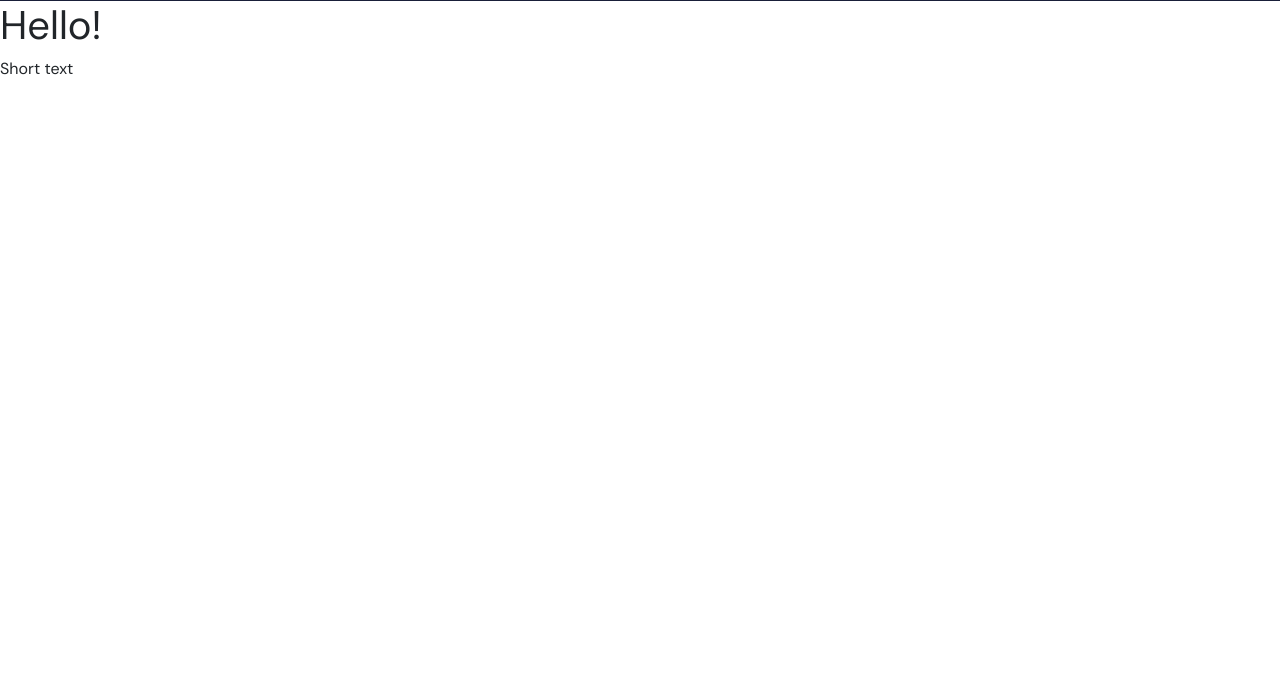
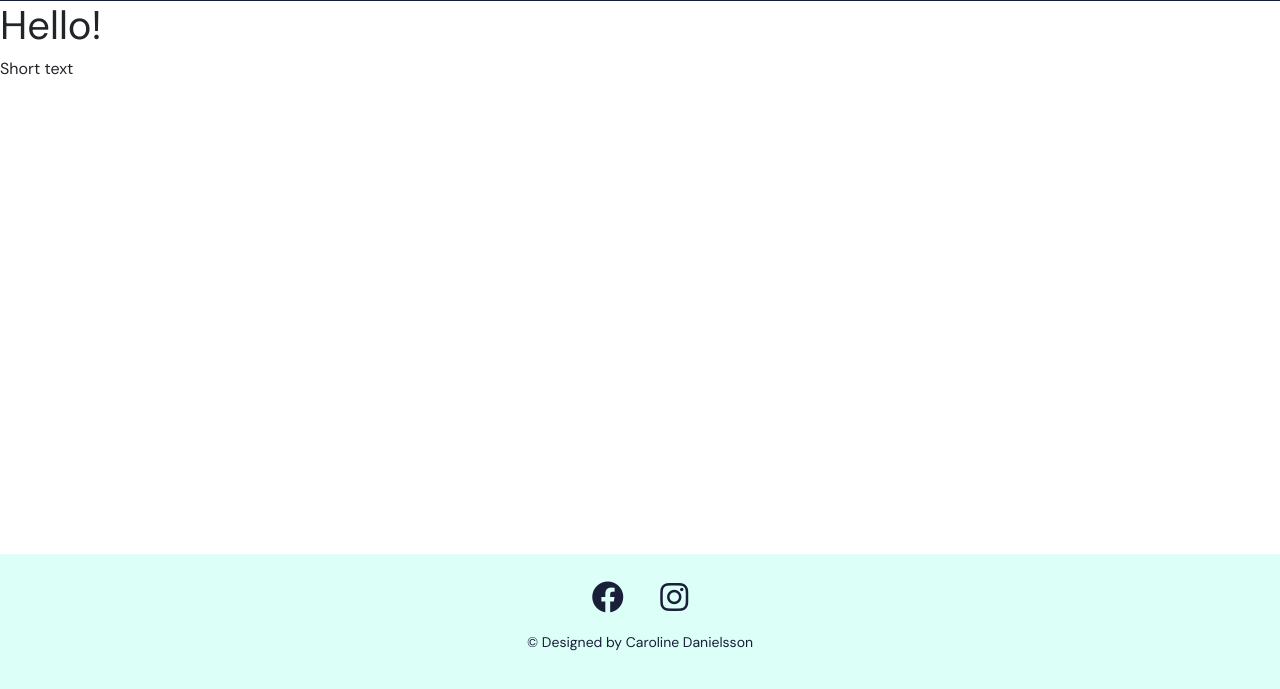
Before and after one commit to cardan22/pastryhub, a Django app: page / in a window 1280 px wide. Shown: the part 111-800 px from the top of the page. Run offline with Django 3.2, Linux system fonts and the light colour scheme; data that the repository does not hold is empty.

Commit message:
Add footer and styling

```diff
--- a/static/css/style.css
+++ b/static/css/style.css
@@ -16,6 +16,10 @@ body {
     display: flex;
     flex-direction: column;
     font-family: "DM Sans", sans-serif;
+}
+
+main {
+    flex: 1 0 auto;
 }
 
 /* Navigation */
@@ -62,17 +66,30 @@ body {
 
 /* Footer */
 
-footer {
+.footer {
     flex-shrink: 0;
     background-color: #DCFFF8;
-    display: flex;
     flex-direction: row;
     justify-content: center;
     align-items: center;
     color: #191F39;
+    text-align: center;
+    padding: 20px 0;
 }
 
-.social-icon {
+
+.footer-icons {
     height: 2rem;
     margin: 1rem;
+    font-size: 2rem;
+    color: #191F39;
 }
+
+.footer-icons:hover {
+    color: #FF6B8A;
+}
+
+.copyright {
+    font-size: 14px;
+    margin-top: 10px;
+}
--- a/templates/base.html
+++ b/templates/base.html
@@ -17,6 +17,7 @@
     <script src="https://cdn.jsdelivr.net/npm/bootstrap@5.0.1/dist/js/bootstrap.bundle.min.js"
     integrity="sha384-gtEjrD/SeCtmISkJkNUaaKMoLD0//ElJ19smozuHV6z3Iehds+3Ulb9Bn9Plx0x4" crossorigin="anonymous">
     </script>
+    <link href="https://cdnjs.cloudflare.com/ajax/libs/font-awesome/6.4.0/css/all.min.css" rel="stylesheet">
     <link rel="stylesheet" href="{% static 'css/style.css' %}">
 </head>
 <body>
@@ -49,12 +50,21 @@
         </div>
     </nav>
 
+    <!-- Main Content-->
+    <main>
+        {% block content %}
+        <h1>Hello!</h1>
+        <p>Short text</p>
+        {% endblock %}
+    </main>
 
-    <!-- Main Content-->
-    <h1>Hello!</h1>
-    <p>Short text</p>
 
     <!-- Footer -->
+    <footer class="footer">
+        <a href="#" class="footer-icons"><i class="fab fa-facebook"></i></a>
+        <a href="#" class="footer-icons"><i class="fab fa-instagram"></i></a>
+        <p class="copyright">&copy; Designed by Caroline Danielsson</p>
+      </footer>
 
 </body>
 </html>
```
